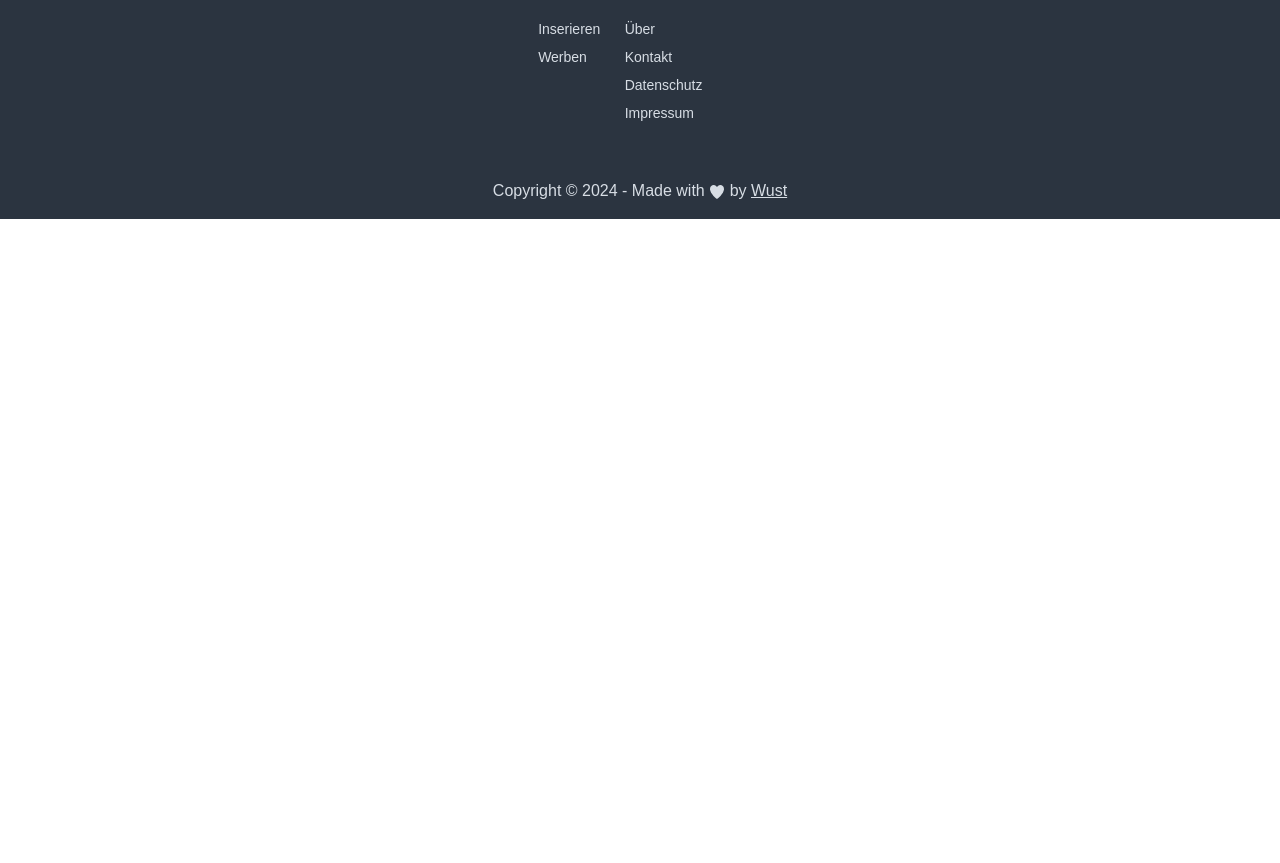
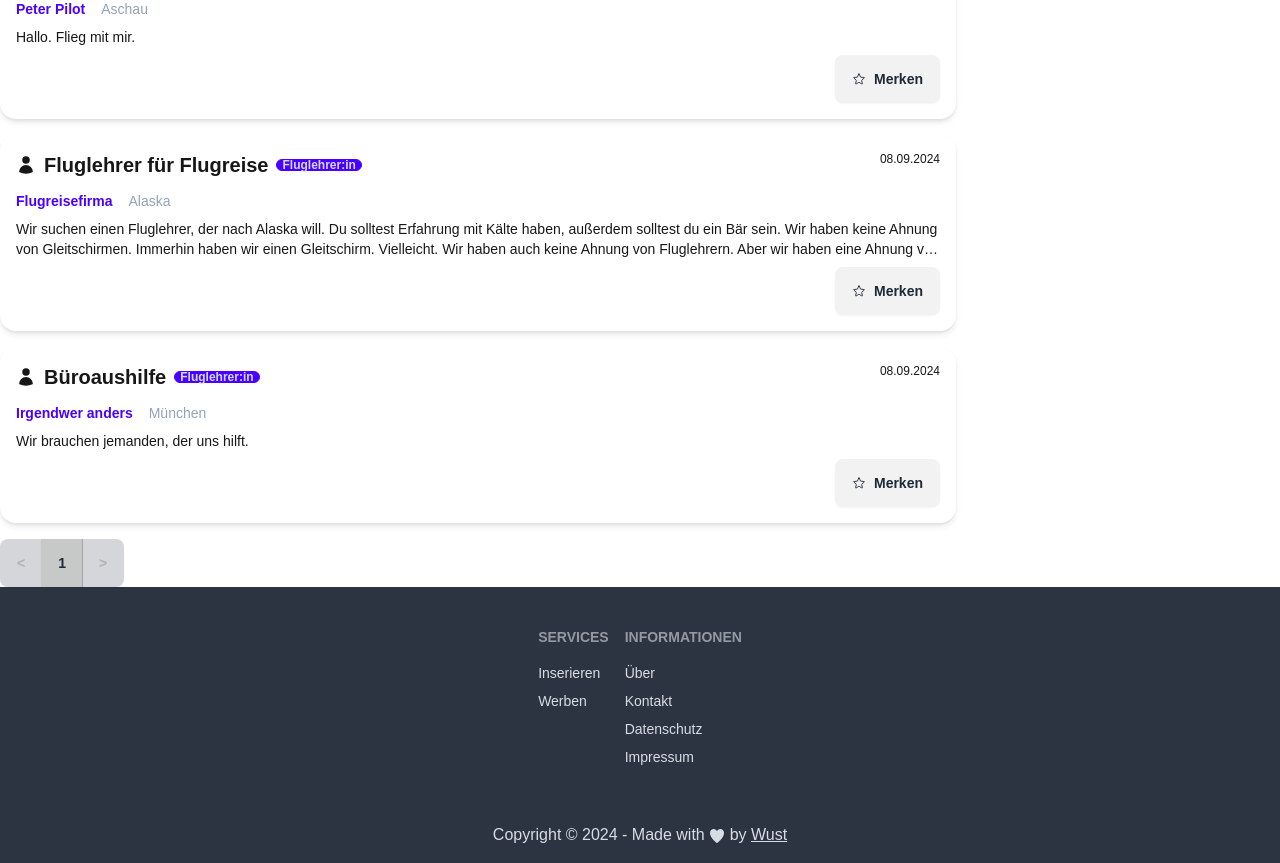
Before and after one commit to TobiasWust/gleitschirmjobs, a Next.js app: page / in a window 1280 px wide. Shown: the part 1081-1944 px from the top of the page. Before the commit the page ends 1300 px from the top, so only its background shows below. Built offline with nearby package versions, Linux system fonts and the light colour scheme.

Commit message:
readd header

```diff
--- a/src/app/job/[id]/page.tsx
+++ b/src/app/job/[id]/page.tsx
@@ -39,7 +39,7 @@ export default function Job({ params: { id } }: { params: { id: string } }) {
         <div className="card-actions justify-between items-center">
           <div className="card-actions">
             {
-              job.employmentType.map((type) => <div className="badge badge-outline" key={type}>{type}</div>)
+              job.employmentType && job.employmentType.map((type) => <div className="badge badge-outline" key={type}>{type}</div>)
             }
             <a className="text-primary flex items-center gap-1" href={job.jobUrl} target="_blank" rel="noreferrer">Ausschreibung auf externer Seite <HiOutlineArrowTopRightOnSquare /></a>
           </div>
--- a/src/app/layout.tsx
+++ b/src/app/layout.tsx
@@ -4,6 +4,7 @@ import "./globals.css";
 import Footer from "../components/Footer";
 import CategoryBar from "../components/Filterbar";
 import Sidebar from "../components/Sidebar";
+import Header from "../components/Header";
 
 const geistSans = localFont({
   src: "./fonts/GeistVF.woff",
@@ -31,7 +32,7 @@ export default function RootLayout({
       <body
         className={`${geistSans.variable} ${geistMono.variable} antialiased`}
       >
-        {/* <Header /> */}
+        <Header />
         <CategoryBar />
         <div className="md:container md:mx-auto p-4 md:p-0 grid md:grid-cols-4 gap-4">
           <div className="col-span-3">
--- a/src/components/Header.tsx
+++ b/src/components/Header.tsx
@@ -1,7 +1,7 @@
 export default function Header() {
   return (
     <header
-      className="hero h-1/4 bg-center bg-cover"
+      className="hero h-[30vh] bg-top bg-cover"
       style={{
         backgroundImage: "url('/headerimage.jpg')",
       }}>
--- a/src/components/JobCard.tsx
+++ b/src/components/JobCard.tsx
@@ -36,7 +36,7 @@ export default function JobCard({ job }: { job: Job }) {
               <h3 className="font-semibold text-primary">{job.company}</h3>
               <span className="text-slate-400">{job.location}</span>
             </div>
-            <div>
+            <div className="line-clamp-2">
               {job.description}
             </div>
             {/* {job.jobUrl &&
--- a/src/data/jobs.ts
+++ b/src/data/jobs.ts
@@ -65,6 +65,28 @@ const jobs: Job[] = [
     listingType: 'offer',
     highlight: false
   },
+  {
+    id: 4,
+    title: "Fluglehrer für Flugreise",
+    company: "Flugreisefirma",
+    location: "Alaska",
+    date: "08.09.2024",
+    description: "Wir suchen einen Fluglehrer, der nach Alaska will. Du solltest Erfahrung mit Kälte haben, außerdem solltest du ein Bär sein. Wir haben keine Ahnung von Gleitschirmen. Immerhin haben wir einen Gleitschirm. Vielleicht. Wir haben auch keine Ahnung von Fluglehrern. Aber wir haben eine Ahnung von Flugreisen. Und die machen wir. Nach Alaska. Mit dir. Wenn du ein Bär bist.",
+    categoryId: 0,
+    listingType: 'search',
+    highlight: false
+  },
+  {
+    id: 5,
+    title: "Büroaushilfe",
+    company: "Irgendwer anders",
+    location: "München",
+    date: "08.09.2024",
+    description: "Wir brauchen jemanden, der uns hilft.",
+    categoryId: 0,
+    listingType: 'search',
+    highlight: false
+  },
 ]
 
 export default jobs;
```
